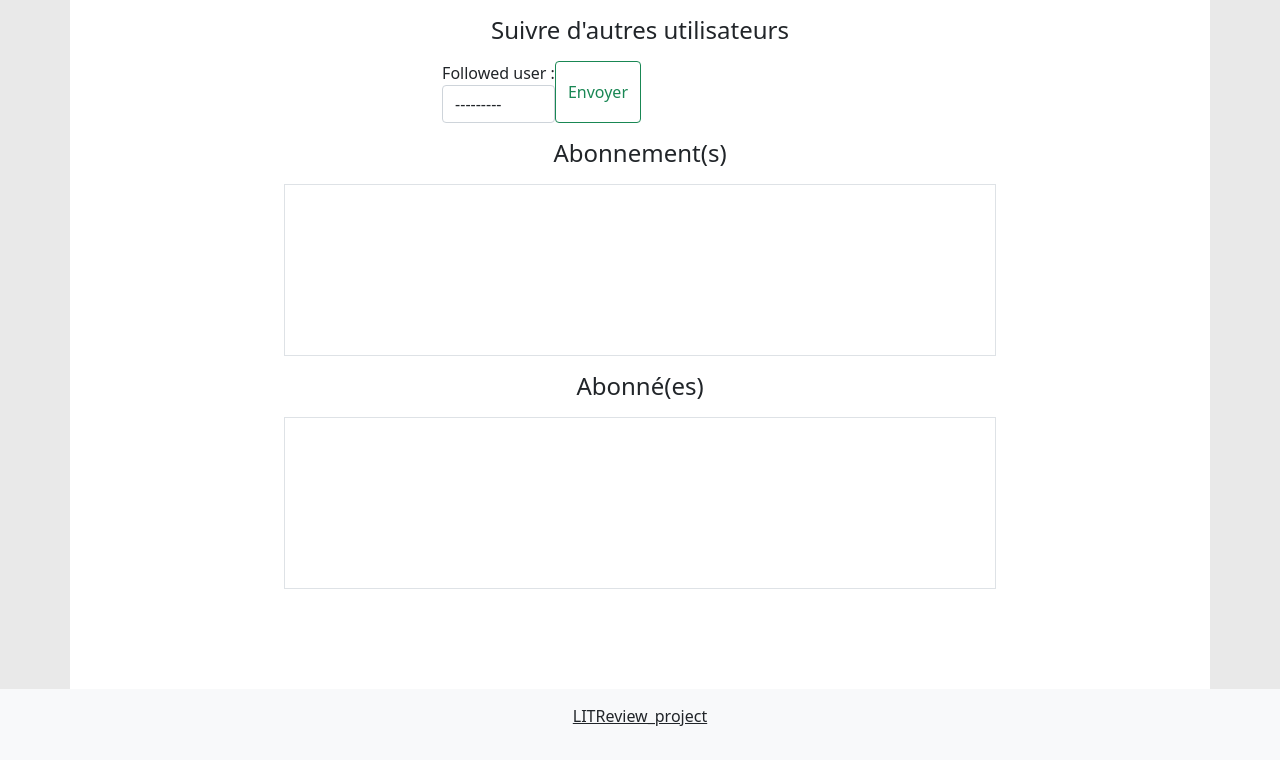
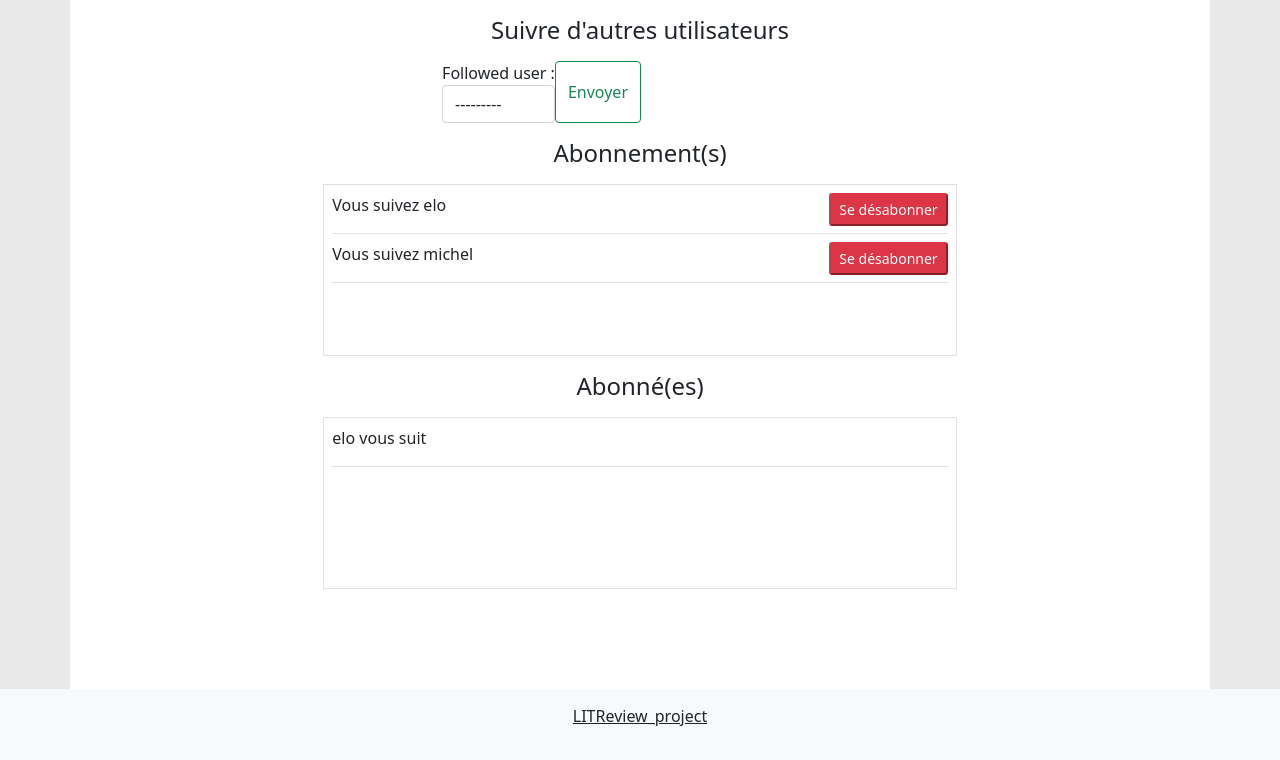
Before and after one commit to npaillasson/LITReview_project, a Django app: page /subscription/ in a window 1280 px wide. Shown: the part 56-816 px from the top of the page. Run offline with Django 3.2, Linux system fonts and the light colour scheme; a user stored in the database is signed in; data comes from the database, SQL or seed files in the repository; both versions use the stored data as it was after the commit; some libraries are stand-ins or nearby versions.

Commit message:
the subscriber and subscription fields work but it is not yet possible to unsubscribe

```diff
--- a/src/review/models.py
+++ b/src/review/models.py
@@ -27,6 +27,10 @@ class UserFollows(models.Model):
     user = models.ForeignKey(to=settings.AUTH_USER_MODEL, on_delete=models.CASCADE, related_name='following')
     followed_user = models.ForeignKey(to=settings.AUTH_USER_MODEL, on_delete=models.CASCADE, related_name='following_by')
 
+    def __str__(self):
+        message = '{} suit {}'.format(self.user, self.followed_user)
+        return message
+
     class Meta:
         # ensures we don't get multiple UserFollows instances
         # for unique user-user_followed pairs
--- a/src/review/templates/review/subscriptions.html
+++ b/src/review/templates/review/subscriptions.html
@@ -13,14 +13,29 @@
       </div>
       <div>
           <h1 class="text-center fs-4 m-3">Abonnement(s)</h1>
-          <ul class="h-25 col-9 border mx-auto">
-
+          <ul class="h-25 border mx-auto col-md-8 col-12 list-unstyled overflow-scroll">
+              {% for sub in list_of_following_users %}
+              <li class="m-2">
+                  <div class="w-100 border-bottom">
+                      <div class="d-flex">
+                         <p class="col-8"> Vous suivez {{ sub.followed_user }}</p>
+                        <div class="col-4 text-end">
+                            <button class="btn-sm btn-danger align-middle" type="submit" id="{{sub}}">Se désabonner</button>
+                        </div>
+                      </div>
+                  </div>
+              </li>
+              {% endfor %}
           </ul>
       </div>
       <div class="justify-content-center">
           <h1 class="text-center fs-4 m-3">Abonné(es)</h1>
-          <ul class="h-25 col-9 border mx-auto">
-
+          <ul class="h-25 border mx-auto col-md-8 col-12 list-unstyled overflow-scroll">
+              {% for sub in list_of_followed_users %}
+              <li class="m-2 border-bottom">
+                  <p class="col-12"> {{ sub.user }} vous suit</p>
+              </li>
+              {% endfor %}
           </ul>
       </div>
   </div>
--- a/src/review/views.py
+++ b/src/review/views.py
@@ -4,6 +4,7 @@ from django.contrib.auth.models import User
 from django.contrib.auth.decorators import login_required
 from django.contrib.auth import get_user_model
 from .forms import NewTicketForm, NewFollowedUser
+from .models import UserFollows
 
 @login_required
 def index(request):
@@ -30,9 +31,10 @@ def subscription_page(request):
 
     section = 'subscription'
     Users = get_user_model()
+    followed_list = UserFollows.objects.all()
+    list_of_following_users = followed_list.filter(user=request.user.id)
+    list_of_followed_users = followed_list.filter(followed_user=request.user.id)
     list_of_users = Users.objects.all()
-    list_of_users = list_of_users
-    print("USERS", list_of_users)
     if request.method == 'POST':
         form = NewFollowedUser(request.POST)
         if form.is_valid():
@@ -44,4 +46,6 @@ def subscription_page(request):
     else:
         form = NewFollowedUser()
 
-    return render(request, 'review/subscriptions.html', {'form': form, 'section': section})
+    return render(request, 'review/subscriptions.html', {'form': form, 'section': section,
+                                                         'list_of_following_users': list_of_following_users,
+                                                         'list_of_followed_users': list_of_followed_users})
```
Also changed, not shown: src/db.sqlite3.
